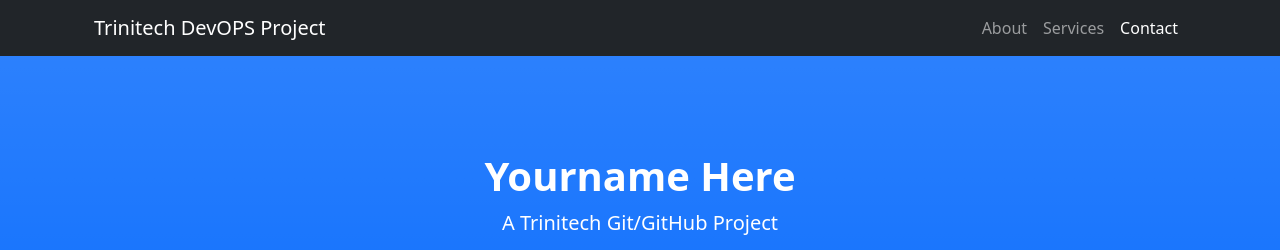
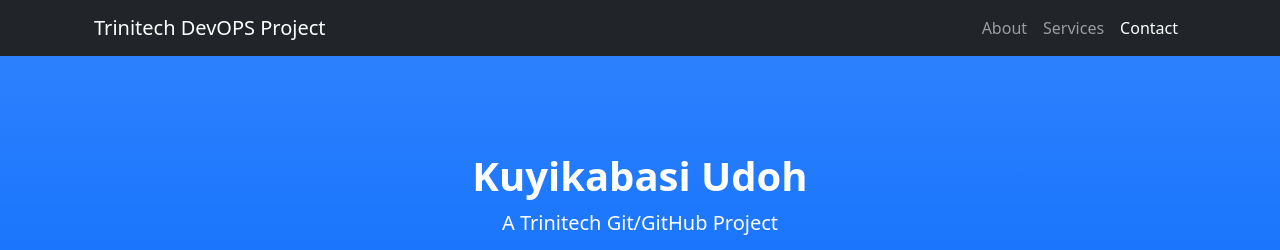
Before and after one commit to Kuyikabasi/class34-repo, a plain HTML site: page index.html in a window 1280 px wide. Shown: the top 250 px of the page. Drawn offline with nearby package versions, Linux system fonts and the light colour scheme.

Commit message:
html name change

```diff
--- a/index.html
+++ b/index.html
@@ -30,7 +30,7 @@
         <!-- Header-->
         <header class="bg-primary bg-gradient text-white">
             <div class="container px-4 text-center">
-                <h1 class="fw-bolder">Yourname Here</h1>
+                <h1 class="fw-bolder">Kuyikabasi Udoh</h1>
                 <p class="lead">A Trinitech Git/GitHub Project</p>
                 <a class="btn btn-lg btn-light" href="#about">Start scrolling!</a>
             </div>
```
